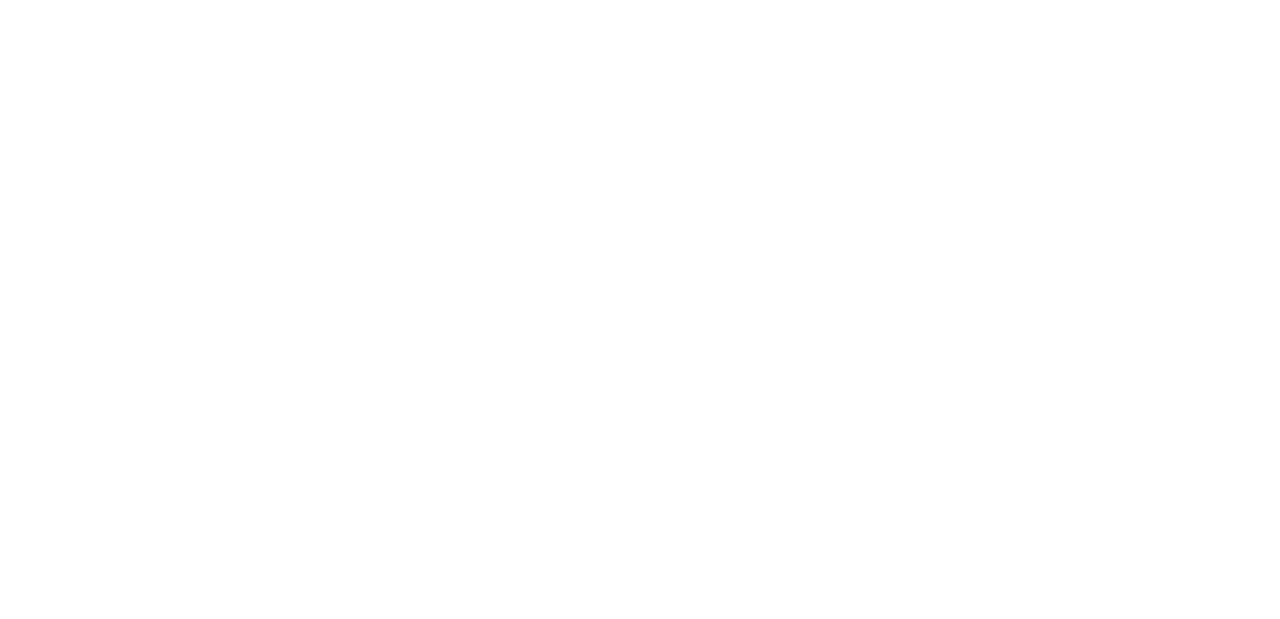
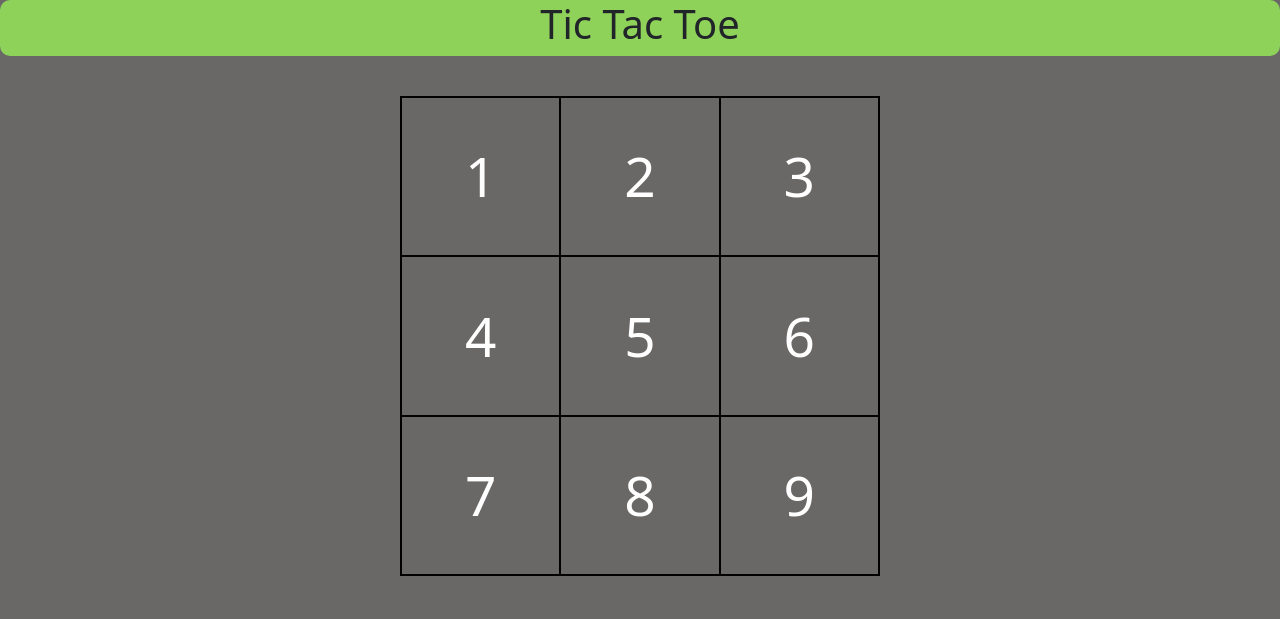
Before and after one commit to cyberwerkstatt/tictactoe, a plain HTML site: page index.html in a window 1280 px wide. Drawn offline with nearby package versions, Linux system fonts and the light colour scheme.

Commit message:
field finished

```diff
--- a/index.html
+++ b/index.html
@@ -1,12 +1,41 @@
-<!DOCTYPE html>
+<!doctype html>
 <html lang="en">
-<head>
-    <meta charset="UTF-8">
-    <meta http-equiv="X-UA-Compatible" content="IE=edge">
-    <meta name="viewport" content="width=device-width, initial-scale=1.0">
-    <title>Document</title>
-</head>
-<body>
+  <head>
+    <meta charset="utf-8">
+    <meta name="viewport" content="width=device-width, initial-scale=1">
+    <title>Tic Tac Toe</title>
+    <link rel="stylesheet" href="style.css">
+    <script src="script.js"></script>
 
-</body>
+    <link href="https://cdn.jsdelivr.net/npm/bootstrap@5.2.2/dist/css/bootstrap.min.css" rel="stylesheet" integrity="sha384-Zenh87qX5JnK2Jl0vWa8Ck2rdkQ2Bzep5IDxbcnCeuOxjzrPF/et3URy9Bv1WTRi" crossorigin="anonymous">
+  </head>
+  <body>
+    <script src="https://cdn.jsdelivr.net/npm/bootstrap@5.2.2/dist/js/bootstrap.bundle.min.js" integrity="sha384-OERcA2EqjJCMA+/3y+gxIOqMEjwtxJY7qPCqsdltbNJuaOe923+mo//f6V8Qbsw3" crossorigin="anonymous"></script>
+
+    <div class="gameHeader">
+        <h1>Tic Tac Toe</h1>
+    </div>
+
+    <div class="gameDiv">
+        <div class="mainField">
+            <div class="row1">
+                <div id="field1" class="fields">1</div>
+                <div id="field2" class="fields">2</div>
+                <div id="field3" class="fields">3</div>
+            </div>
+            <div class="row2">
+                <div id="field4" class="fields">4</div>
+                <div id="field5" class="fields">5</div>
+                <div id="field6" class="fields">6</div>
+            </div>
+            <div class="row3">
+                <div id="field7" class="fields">7</div>
+                <div id="field8" class="fields">8</div>
+                <div id="field9" class="fields">9</div>
+            </div>
+        </div>
+
+    </div>
+
+  </body>
 </html>
--- /dev/null
+++ b/style.css
@@ -0,0 +1,73 @@
+body {
+    background-color: rgba(75, 72, 72, 0.827) !important;
+}
+
+.gameHeader {
+    border-radius: 10px;
+    display: flex;
+    justify-content: center;
+    width: 100%;
+    background-color: #8ed25a;
+}
+
+.gameDiv {
+    display: flex;
+    justify-content: center;
+    height: 70vh;
+    align-items: center;
+}
+
+.mainField{
+    display: flex;
+    justify-content: space-around;
+    height: 60vh;
+    width: 60vh;
+    display: flex;
+    align-items: center;
+    flex-direction: column;
+    border: 1px solid black;
+}
+
+.row1{
+    display: flex;
+    display: flex;
+    width: 100%;
+    justify-content: space-around;
+    height: 33.33%;
+    align-items: center;
+}
+
+.row2{
+    display: flex;
+    display: flex;
+    width: 100%;
+    justify-content: space-around;
+    height: 33.33%;
+    align-items: center;
+}
+
+.row3{
+    display: flex;
+    display: flex;
+    width: 100%;
+    justify-content: space-around;
+    height: 33.33%;
+    align-items: center;
+}
+
+.fields {
+    border: 1px solid black;
+    width: 100%;
+    height: 100%;
+    display: flex;
+    justify-content: center;
+    align-items: center;
+    font-size: 55px;
+    color: white;
+}
+
+.fields:hover {
+    background-color: rgba(0, 255, 255, 0.636);
+    transition: background-color 225ms ease-in-out;
+    cursor: pointer;
+}
```
Also changed, not shown: script.js (added).
